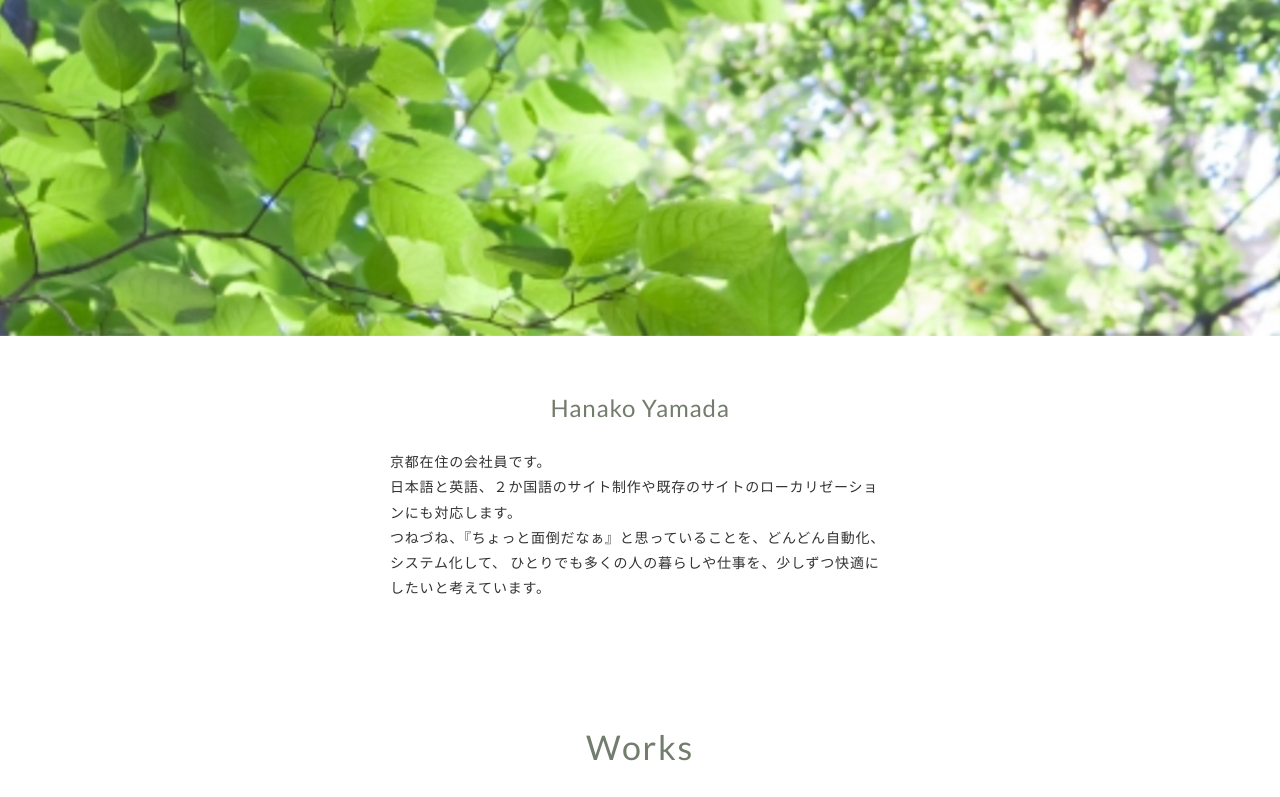
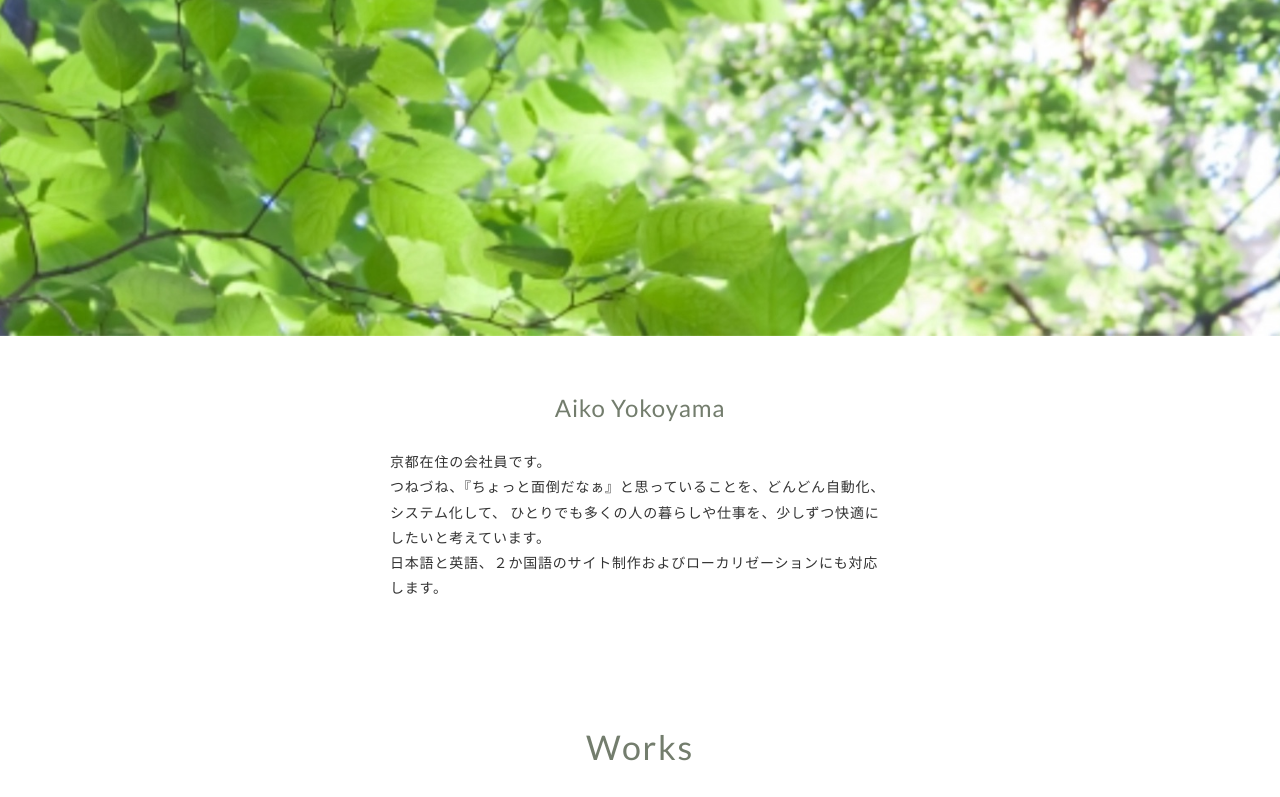
Before and after one commit to zosanmama/portfolio, a plain HTML site: page index.html in a window 1280 px wide. Shown: the part 364-1161 px from the top of the page. Drawn offline with nearby package versions, Linux system fonts and the light colour scheme.

Commit message:
プロフィールテキスト編集

```diff
--- a/index.html
+++ b/index.html
@@ -49,12 +49,12 @@
 
       <div class="profile">
         <div class="inner">
-          <p class="profile-title">Hanako Yamada</p>
+          <p class="profile-title">Aiko Yokoyama</p>
           <p class="profile-text">
             京都在住の会社員です。<br>
-            日本語と英語、２か国語のサイト制作や既存のサイトのローカリゼーションにも対応します。<br>
             つねづね、『ちょっと面倒だなぁ』と思っていることを、どんどん自動化、システム化して、
-            ひとりでも多くの人の暮らしや仕事を、少しずつ快適にしたいと考えています。
+            ひとりでも多くの人の暮らしや仕事を、少しずつ快適にしたいと考えています。<br>
+            日本語と英語、２か国語のサイト制作およびローカリゼーションにも対応します。<br>
           </p>
         </div>
       </div>
```
